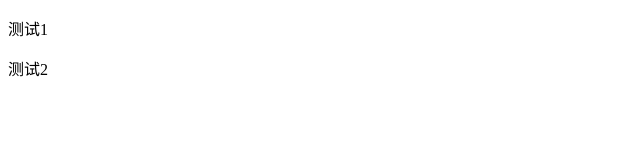
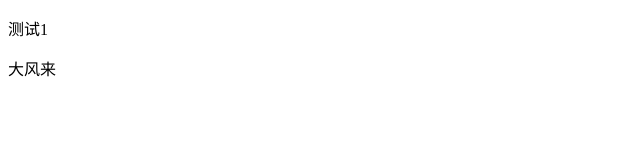
Before and after one commit to fyi-lhj/fyi, a plain HTML site: page index.html in a window 1280 px wide. Shown: the full height of the page, 0-640 px from the left. Drawn offline with Linux system fonts and the light colour scheme.

Commit message:
test:测试：修改test

```diff
--- a/index.html
+++ b/index.html
@@ -6,6 +6,6 @@
 </head>
 <body>
         <p>测试1</p>
-    <p>测试2</p>
+    <p>大风来</p>
 </body>
 </html>
```
